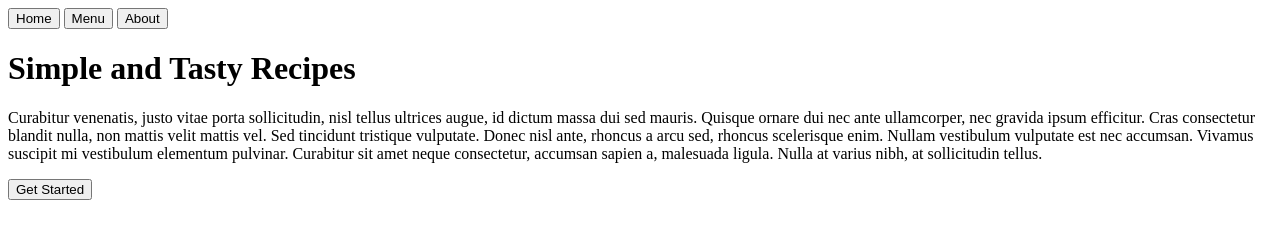
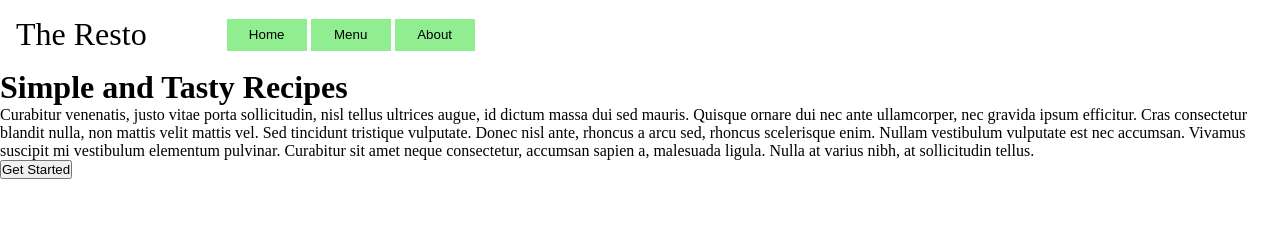
Before and after one commit to tyrone-offshorly/restaurant-page, a website built with webpack: page src/template.html in a window 1280 px wide. Built offline with nearby package versions, Linux system fonts and the light colour scheme.

Commit message:
Add color theme for the project

```diff
--- a/package.json
+++ b/package.json
@@ -10,7 +10,9 @@
   "author": "",
   "license": "ISC",
   "devDependencies": {
+    "css-loader": "^7.1.2",
     "html-webpack-plugin": "^5.6.3",
+    "style-loader": "^4.0.0",
     "webpack": "^5.97.0",
     "webpack-cli": "^5.1.4",
     "webpack-dev-server": "^5.1.0"
--- a/src/index.js
+++ b/src/index.js
@@ -1,3 +1,4 @@
+import "./style.css";
 import homepage from "./pages/homepage.js";
 import menu from "./pages/menu.js";
 import about from "./pages/about.js";
--- /dev/null
+++ b/src/style.css
@@ -0,0 +1,30 @@
+:root {
+  --dark-primary: #689F38;
+  --light-primary: #DCEDC8;
+  --primary: #8BC34A;
+  --text-icons: #212121;
+  --accent: #00BCD4;
+  --on-primary: #212121;
+  --on-secondary: #757575;
+  --divider: #BDBDBD;
+}
+* {
+  padding: 0;
+  margin: 0;
+  box-sizing: border-box;
+}
+header {
+  padding: 16px;
+  display: flex;
+  align-items: center;
+  gap: 5rem;
+}
+.logo {
+  font-size: 2rem;
+}
+nav > button {
+  border: none;
+  height: 2rem;
+  width: 5rem;
+  background-color: lightgreen;
+}
--- a/src/template.html
+++ b/src/template.html
@@ -7,6 +7,9 @@
 </head>
 <body>
   <header>
+    <div class="logo">
+      <p>The Resto</p>
+    </div>
     <nav class="nav">
       <button type="button">Home</button>
       <button type="button">Menu</button>
--- a/webpack.config.js
+++ b/webpack.config.js
@@ -18,4 +18,12 @@ module.exports = {
       template: "./src/template.html",
     }),
   ],
+  module: {
+    rules: [
+      {
+        test: /\.css$/i,
+        use: ["style-loader", "css-loader"],
+      },
+    ],
+  },
 }
```
Also changed, not shown: 1 other file.
